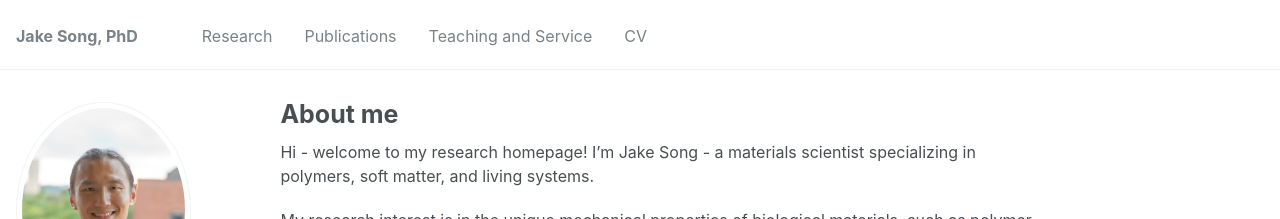
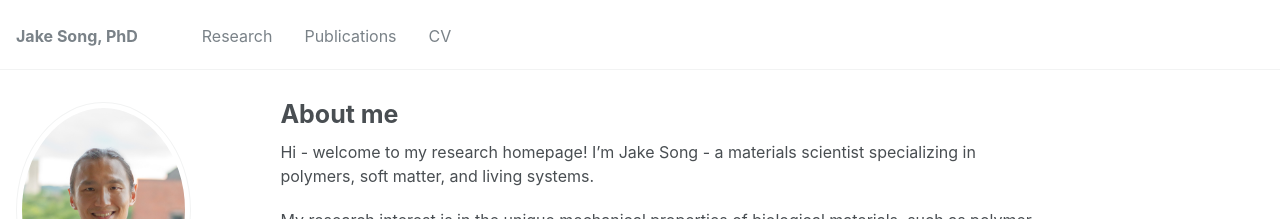
Before and after one commit to jakesong15/jakesong15.github.io, a Jekyll site: the page built from _pages/about.md, in a window 1280 px wide. Shown: the top 219 px of the page. Built offline with Jekyll 4.4.1, drawn with Linux system fonts in a browser that asks for light colours; some web fonts are replaced.

Commit message:
Update navigation.yml

```diff
--- a/_data/navigation.yml
+++ b/_data/navigation.yml
@@ -11,8 +11,5 @@ main:
   - title: "Publications"
     url: /publications/
 
-  - title: "Teaching and Service"
-    url: /teaching/
-
   - title: "CV"
     url: /cv/
```
